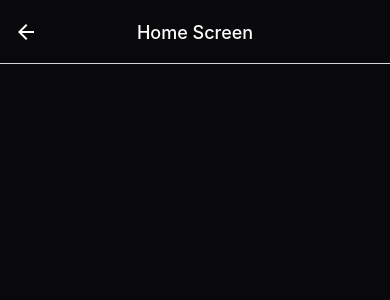
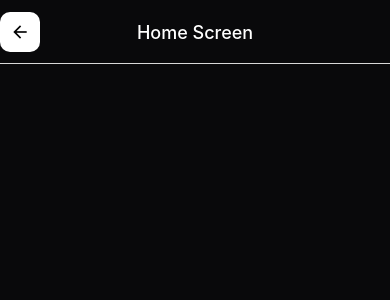
Before and after one commit to T2ThatGuy/WebRTC-Exploration, a React Native app: screen /Home in a window 390 px wide. Shown: the top 300 px of the page. Built offline with nearby package versions, Linux system fonts and the light colour scheme.

Commit message:
:sparkles: Header button / back button

```diff
--- a/src/Router.tsx
+++ b/src/Router.tsx
@@ -4,6 +4,7 @@ import {
 } from '@react-navigation/native-stack';
 
 import { COLOURS } from '@/styles';
+import HeaderBackButton from '@ui/HeaderButton';
 import { HomeScreen, RegisterScreen, ScreenProps } from '@/screens';
 
 const Stack = createNativeStackNavigator<ScreenProps>();
@@ -26,7 +27,11 @@ function Router() {
             <Stack.Screen
                 name="Home"
                 component={HomeScreen}
-                options={{ title: 'Home Screen', ...HeaderStyling }}
+                options={{
+                    title: 'Home Screen',
+                    headerLeft: HeaderBackButton,
+                    ...HeaderStyling,
+                }}
             />
         </Stack.Navigator>
     );
--- /dev/null
+++ b/src/components/ui/HeaderButton.tsx
@@ -0,0 +1,39 @@
+import { forwardRef } from 'react';
+import { StyleSheet, TouchableOpacity } from 'react-native';
+import MaterialIcon from 'react-native-vector-icons/MaterialIcons';
+
+import { COLOURS, componentStyle } from '@/styles';
+import { Button, ButtonProps } from '@ui/Button';
+import { useNavigation } from '@react-navigation/native';
+import { AculabBaseClass } from '@aculab-com/react-native-aculab-client';
+
+const HeaderButton = forwardRef<
+    TouchableOpacity,
+    Omit<ButtonProps, 'children'>
+>(({ style, onPress, ...props }, ref) => {
+    const navigation = useNavigation();
+    const styles = StyleSheet.compose(componentStyle.headerBackButton, style);
+
+    return (
+        <Button
+            ref={ref}
+            style={styles}
+            onPress={(e) => {
+                onPress?.(e);
+                navigation.goBack();
+            }}
+            {...props}>
+            <MaterialIcon
+                name="arrow-back"
+                size={20}
+                style={{ color: COLOURS.WHITE }}
+            />
+        </Button>
+    );
+});
+
+const HeaderBackButton = () => (
+    <HeaderButton onPress={() => AculabBaseClass.unregister()} />
+);
+
+export default HeaderBackButton;
```
